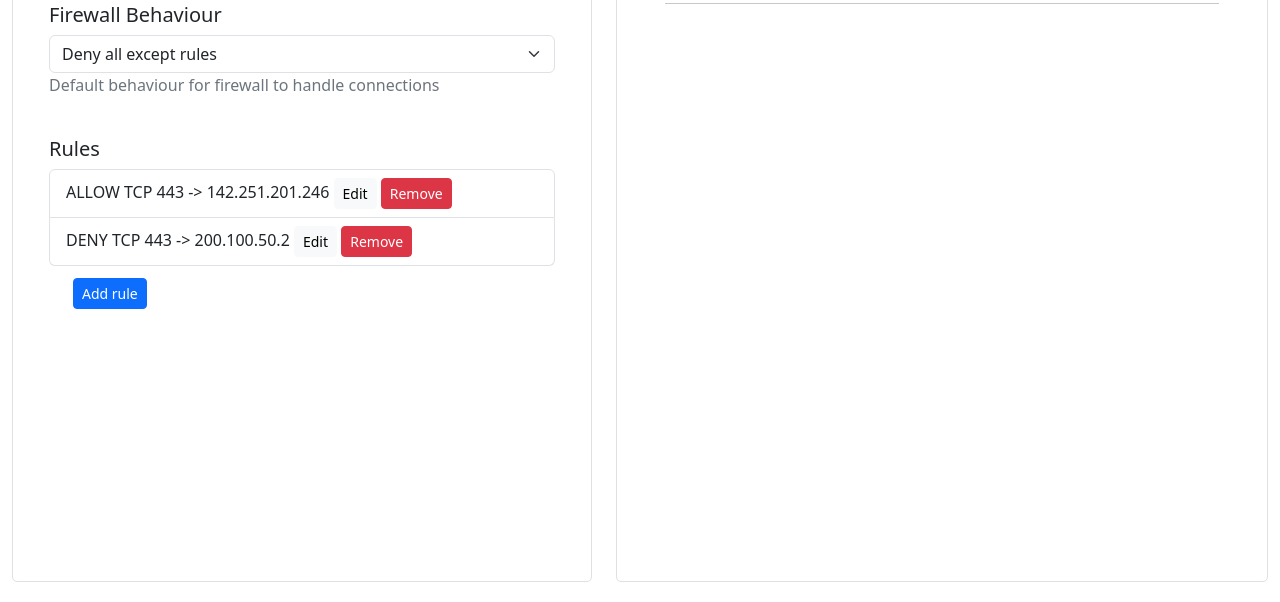
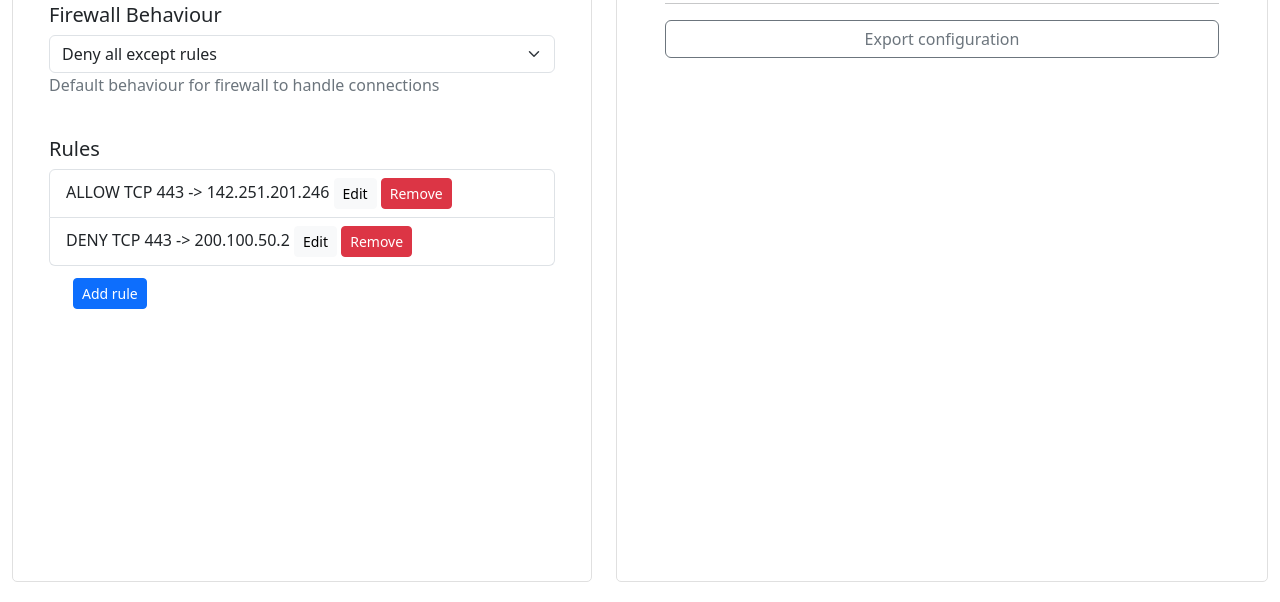
Before and after one commit to icaruuuuuu/firewall-wizard, a plain HTML site: page config.html in a window 1280 px wide. Shown: the part 198-800 px from the top of the page. Drawn offline with nearby package versions, Linux system fonts and the light colour scheme.

Commit message:
Barra de exportar configurações

```diff
--- a/config.html
+++ b/config.html
@@ -74,7 +74,9 @@
 
 		<hr>
 
-
+	<div class="d-grid gap2 mx-auto">
+        <button class="btn btn-outline-secondary">Export configuration</button>
+    </div>
 
 	</div>
 </body>
```
